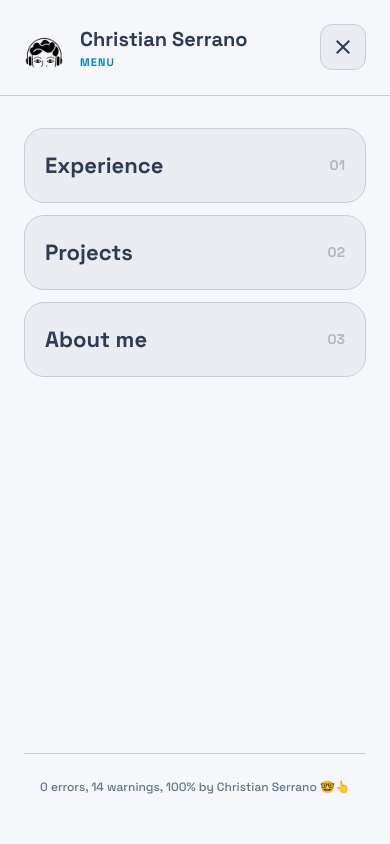
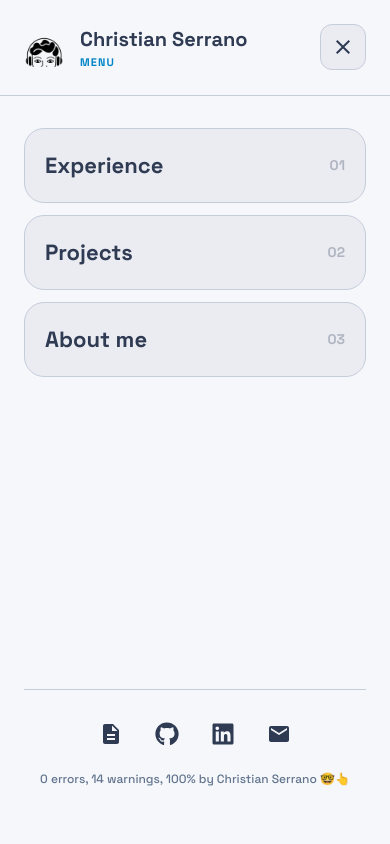
Before and after one commit to chrisssp/portfolio, a Next.js app: page /en in a window 390 px wide. Both pictures are taken after a click on the button 103 px from the left and 31 px from the top of the page. Shown: the top 844 px of the page. Built offline with nearby package versions, Linux system fonts and the light colour scheme.

Commit message:
style(ui): improve header layout and add contact icons to mobile menu

```diff
--- a/components/molecules/Header.tsx
+++ b/components/molecules/Header.tsx
@@ -5,11 +5,13 @@ import Image from "next/image";
 import { usePathname, useRouter } from "next/navigation";
 import { Locale } from "@/i18n/config";
 import { Dictionary } from "@/i18n/types";
-import { MdLanguage, MdDarkMode, MdLightMode, MdArrowBack, MdMenu, MdClose } from "react-icons/md";
+import { MdLanguage, MdDarkMode, MdLightMode, MdArrowBack, MdMenu, MdClose, MdEmail, MdDescription } from "react-icons/md";
+import { FaGithub, FaLinkedin } from "react-icons/fa";
 import { useTheme } from "next-themes";
 import { useEffect, useState, useRef } from "react";
 import { Button } from "../atoms/Button";
 import { Typography } from "../atoms/Typography";
+import { PROFESSIONAL_LINKS } from "@/config/links";
 
 type HeaderProps = {
    dict: Dictionary;
@@ -218,8 +220,22 @@ export const Header = ({ dict, lang, showBack = false }: HeaderProps) => {
                      ))}
                   </nav>
 
-                  <div className="mt-auto py-6 text-center border-t border-subtle bg-page">
-                     <Typography variant="small" className="text-slate-500 font-medium !text-[10px] xs:!text-[12px]">
+                  <div className="mt-auto py-8 flex flex-col gap-6 items-center border-t border-subtle bg-page">
+                     <div className="flex gap-8 items-center">
+                        <a href={dict.hero.actions.cvLink} download target="_blank" rel="noopener noreferrer" title="CV">
+                           <MdDescription className="size-6 text-body hover:text-primary transition-colors" />
+                        </a>
+                        <a href={PROFESSIONAL_LINKS.github} target="_blank" rel="noopener noreferrer" title="GitHub">
+                           <FaGithub className="size-6 text-body hover:text-primary transition-colors" />
+                        </a>
+                        <a href={PROFESSIONAL_LINKS.linkedin} target="_blank" rel="noopener noreferrer" title="LinkedIn">
+                           <FaLinkedin className="size-6 text-body hover:text-primary transition-colors" />
+                        </a>
+                        <a href={`mailto:${PROFESSIONAL_LINKS.email}`} title="Email">
+                           <MdEmail className="size-6 text-body hover:text-primary transition-colors" />
+                        </a>
+                     </div>
+                     <Typography variant="small" className="text-slate-500 font-medium !text-[12px]">
                         {dict.footer.rights}
                      </Typography>
                   </div>
```
